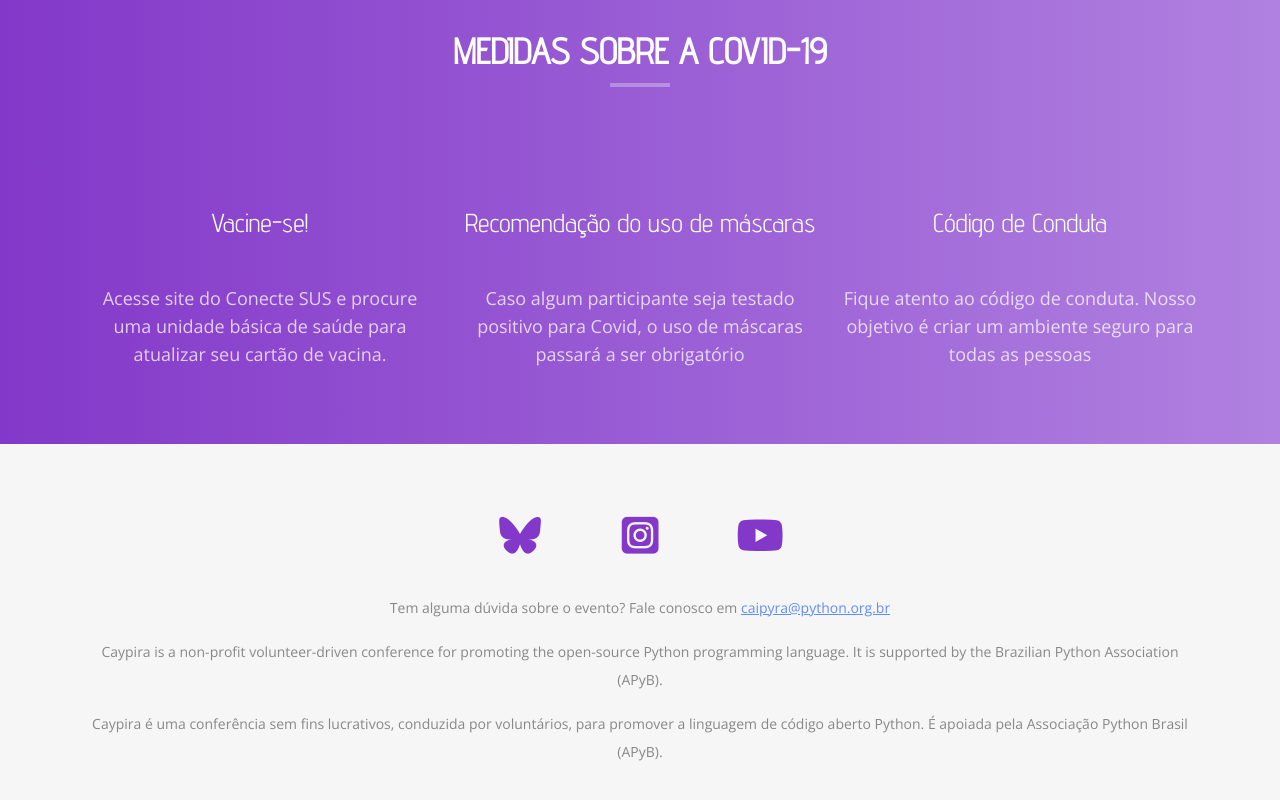
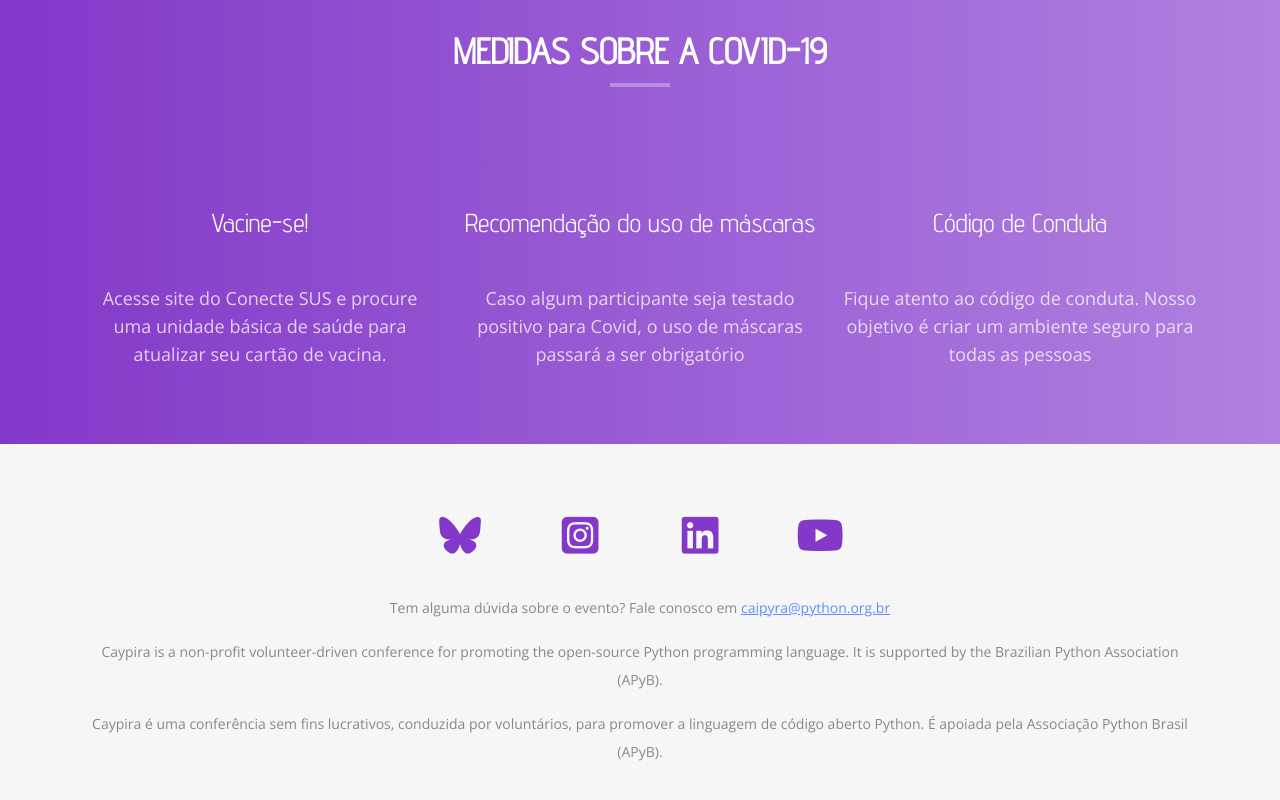
Before and after one commit to caipyra/caipyra2025-site, a React (Vite) app: page / in a window 1280 px wide. Shown: the part 4412-5212 px from the top of the page. Built offline with nearby package versions, Linux system fonts and the light colour scheme.

Commit message:
Adicionado link para linkedin

```diff
--- a/src/components/Footer.jsx
+++ b/src/components/Footer.jsx
@@ -19,6 +19,13 @@ export default function Footer() {
               rel="noopener noreferrer"
             >
               <i className="fa-brands fa-square-instagram" />
+            </a>
+            <a
+              href="https://www.linkedin.com/company/caipyra/"
+              target="_blank"
+              rel="noopener noreferrer"
+            >
+              <i className="fa-brands fa-linkedin" />
             </a>
             <a
               href="https://www.youtube.com/channel/UCxmUo2KbpP77n-rLgUTvM6g"
```
